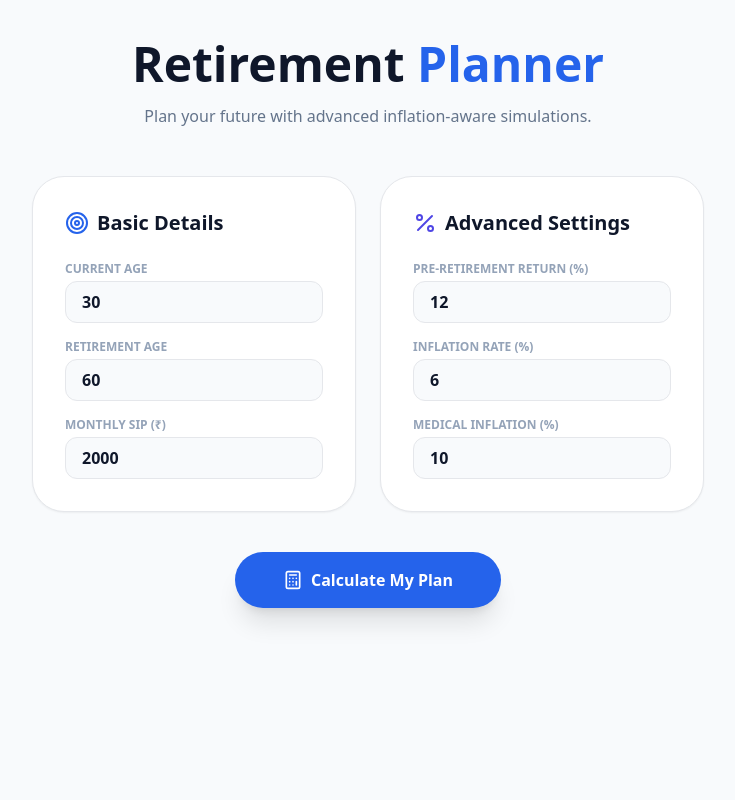
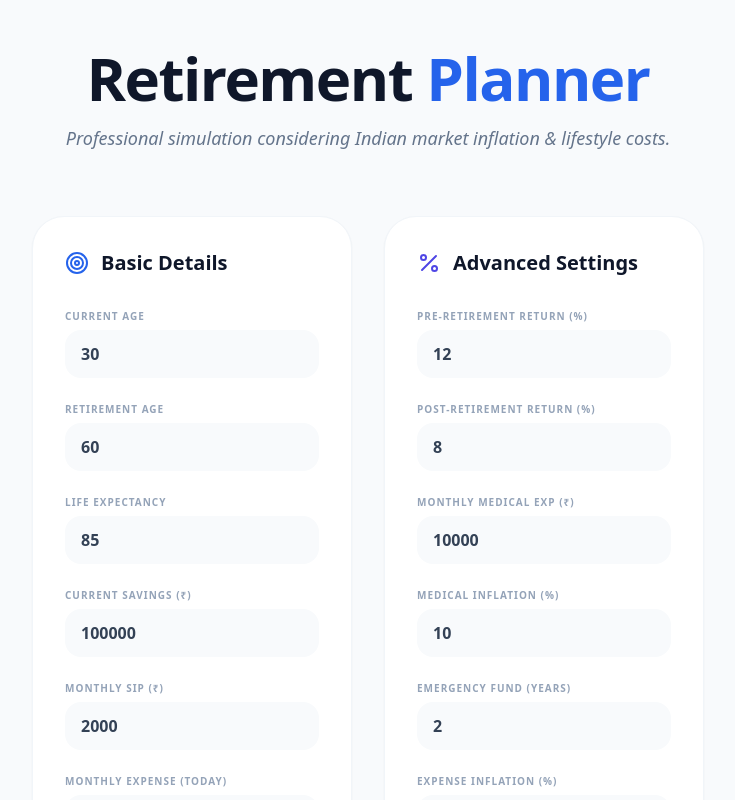
Before and after one commit to Mallikarjunrk2/RetirementCalculator, a Next.js app: page /retirement-calculator in a window 1280 px wide. Shown: the top 800 px of the page, without its empty margins (272-1007 px from the left). Built offline with nearby package versions, Linux system fonts and the light colour scheme.

Commit message:
Update RetirementCalculator.jsx

```diff
--- a/components/RetirementCalculator.jsx
+++ b/components/RetirementCalculator.jsx
@@ -1,8 +1,8 @@
 'use client';
 
 import React, { useState } from 'react';
-import { LineChart, Line, XAxis, YAxis, CartesianGrid, Tooltip, Legend, ResponsiveContainer, Area, AreaChart } from 'recharts';
-import { TrendingUp, AlertCircle, DollarSign, Calendar, Percent, Target, Calculator, ChevronRight, Info, ShieldCheck } from 'lucide-react';
+import { AreaChart, Area, XAxis, YAxis, CartesianGrid, Tooltip, ResponsiveContainer } from 'recharts';
+import { TrendingUp, DollarSign, Calendar, Percent, Target, Calculator, Info, ShieldCheck } from 'lucide-react';
 
 export default function RetirementCalculator() {
   const [inputs, setInputs] = useState({
@@ -38,7 +38,6 @@ export default function RetirementCalculator() {
     setAdvanced(prev => ({ ...prev, [field]: parseFloat(value) || 0 }));
   };
 
-  // Human readable currency formatter
   const formatCurrency = (value) => {
     if (value >= 10000000) return `${(value / 10000000).toFixed(2)} Cr`;
     if (value >= 100000) return `${(value / 100000).toFixed(2)} L`;
@@ -89,82 +88,120 @@ export default function RetirementCalculator() {
     setCalculations({
       totalCorpus, requiredCorpus, gap: totalRequired - totalCorpus,
       monthlyExpenseAtRetirement: totalMonthlyExpense, chartData,
-      yearsToRetirement, emergencyFund
+      yearsToRetirement, emergencyFund, totalRequired
     });
 
     setShowResults(true);
     setShowPopup(true);
-    setTimeout(() => setShowPopup(false), 3000);
-    setTimeout(() => document.getElementById('results-section')?.scrollIntoView({ behavior: 'smooth' }), 500);
+    setTimeout(() => setShowPopup(false), 3500);
+    setTimeout(() => {
+      document.getElementById('results-section')?.scrollIntoView({ behavior: 'smooth' });
+    }, 500);
   };
 
   return (
-    <div className="min-h-screen bg-[#F8FAFC] text-slate-900 pb-20">
-      <div className="max-w-7xl mx-auto px-4 py-10">
+    <div className="min-h-screen bg-[#F8FAFC] text-slate-900 font-sans pb-20 overflow-x-hidden">
+      {/* Emoji Popup Overlay */}
+      {showPopup && calculations && (
+        <div className="fixed inset-0 flex items-center justify-center z-[100] pointer-events-none px-4">
+          <div className="animate-[scale-in_0.3s_ease-out] bg-white rounded-[2.5rem] shadow-2xl p-8 max-w-sm text-center border-4 border-white pointer-events-auto">
+            {calculations.gap <= 0 ? (
+              <>
+                <div className="text-8xl mb-4 animate-bounce">🎉</div>
+                <h2 className="text-2xl font-black text-emerald-600 mb-2">Perfect!</h2>
+                <p className="text-slate-600">You're on track for a comfortable retirement!</p>
+              </>
+            ) : (
+              <>
+                <div className="text-8xl mb-4 animate-bounce">😟</div>
+                <h2 className="text-2xl font-black text-amber-600 mb-2">Shortfall!</h2>
+                <p className="text-slate-600">Gap: <span className="text-rose-600 font-bold">{formatCurrency(Math.abs(calculations.gap))}</span></p>
+                <p className="text-xs font-bold text-slate-400 mt-2">Adjust your plan below 👇</p>
+              </>
+            )}
+          </div>
+        </div>
+      )}
 
-        {/* Header */}
-        <div className="text-center mb-12">
-          <h1 className="text-4xl md:text-5xl font-black text-slate-900 mb-4">Retirement <span className="text-blue-600">Planner</span></h1>
-          <p className="text-slate-500 max-w-2xl mx-auto">Plan your future with advanced inflation-aware simulations.</p>
-        </div>
+      <div className="relative max-w-7xl mx-auto px-4 py-12 md:px-8">
+        <header className="text-center mb-16">
+          <h1 className="text-5xl md:text-6xl font-black text-slate-900 mb-4 tracking-tight">Retirement <span className="text-blue-600">Planner</span></h1>
+          <p className="text-slate-500 text-lg max-w-2xl mx-auto italic">Professional simulation considering Indian market inflation & lifestyle costs.</p>
+        </header>
 
-        {/* INPUT SECTION - Now Centered */}
-        <div className={`transition-all duration-500 ${showResults ? 'max-w-7xl' : 'max-w-2xl mx-auto'}`}>
-          <div className="grid grid-cols-1 md:grid-cols-2 gap-6 mb-10">
+        {/* INPUT PANEL - Centered Initial View */}
+        <div className={`transition-all duration-700 mx-auto ${showResults ? 'max-w-7xl' : 'max-w-2xl'}`}>
+          <div className="grid grid-cols-1 md:grid-cols-2 gap-8 mb-10">
             {/* Basic Details */}
-            <div className="bg-white rounded-[2rem] shadow-sm border p-8">
-              <h2 className="text-xl font-bold mb-6 flex items-center gap-2"><Target className="text-blue-600" /> Basic Details</h2>
-              <div className="space-y-4">
+            <section className="bg-white rounded-[2rem] shadow-sm border border-slate-100 p-8 hover:shadow-xl transition-shadow">
+              <h2 className="text-xl font-bold mb-8 flex items-center gap-3"><Target className="text-blue-600" /> Basic Details</h2>
+              <div className="grid gap-6">
+                {[
+                  { label: "Current Age", key: "currentAge" },
+                  { label: "Retirement Age", key: "retirementAge" },
+                  { label: "Life Expectancy", key: "lifeExpectancy" },
+                  { label: "Current Savings (₹)", key: "currentSavings" },
+                  { label: "Monthly SIP (₹)", key: "monthlyContribution" },
+                  { label: "Monthly Expense (Today)", key: "monthlyExpenseToday" },
+                  { label: "Inflation Rate (%)", key: "inflationRate" }
+                ].map((f) => (
+                  <div key={f.key}>
+                    <label className="text-[10px] font-black uppercase tracking-widest text-slate-400 mb-1.5 block">{f.label}</label>
+                    <input type="number" value={inputs[f.key]} onChange={(e) => handleInputChange(f.key, e.target.value)} className="w-full bg-slate-50 border-0 rounded-2xl px-4 py-3 font-bold text-slate-700 focus:ring-4 focus:ring-blue-100 transition-all outline-none" />
+                  </div>
+                ))}
+              </div>
+            </section>
+
+            {/* Advanced Settings */}
+            <section className="bg-white rounded-[2rem] shadow-sm border border-slate-100 p-8 hover:shadow-xl transition-shadow">
+              <h2 className="text-xl font-bold mb-8 flex items-center gap-3"><Percent className="text-indigo-600" /> Advanced Settings</h2>
+              <div className="grid gap-6">
+                {[
+                  { label: "Pre-Retirement Return (%)", key: "preRetirementReturn" },
+                  { label: "Post-Retirement Return (%)", key: "postRetirementReturn" },
+                  { label: "Monthly Medical Exp (₹)", key: "medicalExpenses" },
+                  { label: "Medical Inflation (%)", key: "medicalInflation" },
+                  { label: "Emergency Fund (Years)", key: "emergencyYears" },
+                  { label: "Expense Inflation (%)", key: "expenseInflation", target: "inputs" }
+                ].map((f) => (
+                  <div key={f.key}>
+                    <label className="text-[10px] font-black uppercase tracking-widest text-slate-400 mb-1.5 block">{f.label}</label>
+                    <input
+                      type="number"
+                      value={f.target === "inputs" ? inputs[f.key] : advanced[f.key]}
+                      onChange={(e) => f.target === "inputs" ? handleInputChange(f.key, e.target.value) : handleAdvancedChange(f.key, e.target.value)}
+                      className="w-full bg-slate-50 border-0 rounded-2xl px-4 py-3 font-bold text-slate-700 focus:ring-4 focus:ring-blue-100 transition-all outline-none"
+                    />
+                  </div>
+                ))}
                 <div>
-                  <label className="text-xs font-black uppercase text-slate-400 block mb-1">Current Age</label>
-                  <input type="number" value={inputs.currentAge} onChange={(e) => handleInputChange('currentAge', e.target.value)} className="w-full bg-slate-50 rounded-xl px-4 py-2 border font-bold outline-none" />
-                </div>
-                <div>
-                  <label className="text-xs font-black uppercase text-slate-400 block mb-1">Retirement Age</label>
-                  <input type="number" value={inputs.retirementAge} onChange={(e) => handleInputChange('retirementAge', e.target.value)} className="w-full bg-slate-50 rounded-xl px-4 py-2 border font-bold outline-none" />
-                </div>
-                <div>
-                  <label className="text-xs font-black uppercase text-slate-400 block mb-1">Monthly SIP (₹)</label>
-                  <input type="number" value={inputs.monthlyContribution} onChange={(e) => handleInputChange('monthlyContribution', e.target.value)} className="w-full bg-slate-50 rounded-xl px-4 py-2 border font-bold outline-none" />
+                  <label className="text-[10px] font-black uppercase tracking-widest text-slate-400 mb-1.5 block">Lifestyle Adjustment</label>
+                  <select value={advanced.lifestyleChange} onChange={(e) => handleAdvancedChange('lifestyleChange', e.target.value)} className="w-full bg-slate-50 border-0 rounded-2xl px-4 py-3 font-bold text-slate-700 focus:ring-4 focus:ring-blue-100 outline-none">
+                    <option value="0.8">80% - Comfortable</option>
+                    <option value="1.0">100% - Same as today</option>
+                  </select>
                 </div>
               </div>
-            </div>
-
-            {/* Advanced Settings */}
-            <div className="bg-white rounded-[2rem] shadow-sm border p-8">
-              <h2 className="text-xl font-bold mb-6 flex items-center gap-2"><Percent className="text-indigo-600" /> Advanced Settings</h2>
-              <div className="space-y-4">
-                <div>
-                  <label className="text-xs font-black uppercase text-slate-400 block mb-1">Pre-Retirement Return (%)</label>
-                  <input type="number" value={advanced.preRetirementReturn} onChange={(e) => handleAdvancedChange('preRetirementReturn', e.target.value)} className="w-full bg-slate-50 rounded-xl px-4 py-2 border font-bold outline-none" />
-                </div>
-                <div>
-                  <label className="text-xs font-black uppercase text-slate-400 block mb-1">Inflation Rate (%)</label>
-                  <input type="number" value={inputs.inflationRate} onChange={(e) => handleInputChange('inflationRate', e.target.value)} className="w-full bg-slate-50 rounded-xl px-4 py-2 border font-bold outline-none" />
-                </div>
-                <div>
-                  <label className="text-xs font-black uppercase text-slate-400 block mb-1">Medical Inflation (%)</label>
-                  <input type="number" value={advanced.medicalInflation} onChange={(e) => handleAdvancedChange('medicalInflation', e.target.value)} className="w-full bg-slate-50 rounded-xl px-4 py-2 border font-bold outline-none" />
-                </div>
-              </div>
-            </div>
+            </section>
           </div>
 
           <div className="flex justify-center mb-16">
-            <button onClick={calculateRetirement} className="bg-blue-600 hover:bg-blue-700 text-white font-black py-4 px-12 rounded-full shadow-xl transition-transform active:scale-95 flex items-center gap-2">
-              <Calculator size={20} /> Calculate My Plan
+            <button onClick={calculateRetirement} className="bg-blue-600 hover:bg-blue-700 text-white font-black py-5 px-16 rounded-[2rem] shadow-2xl shadow-blue-200 transition-all active:scale-95 flex items-center gap-3 text-lg group">
+              <Calculator size={24} /> Calculate My Retirement Plan
+              <ChevronRight className="group-hover:translate-x-1 transition-transform" />
             </button>
           </div>
         </div>
 
-        {/* RESULTS SECTION - Below Side by Side */}
+        {/* RESULTS - Below Side-by-Side */}
         {showResults && calculations && (
-          <div id="results-section" className="animate-in fade-in slide-in-from-bottom-10 duration-700">
+          <div id="results-section" className="animate-in fade-in slide-in-from-bottom-12 duration-1000">
             <div className="grid lg:grid-cols-2 gap-8 mb-10">
-              {/* Wealth Chart */}
-              <div className="bg-white rounded-[2.5rem] shadow-sm border p-8">
-                <h2 className="text-xl font-bold mb-6">Wealth Projection</h2>
-                <div className="h-[350px]">
+              {/* Chart Card */}
+              <div className="bg-white rounded-[3rem] shadow-sm border border-slate-100 p-8">
+                <h2 className="text-xl font-bold mb-10 flex items-center gap-2"><TrendingUp className="text-blue-500" /> Wealth Trajectory</h2>
+                <div className="h-[400px]">
                   <ResponsiveContainer width="100%" height="100%">
                     <AreaChart data={calculations.chartData}>
                       <defs>
@@ -173,70 +210,65 @@ export default function RetirementCalculator() {
                           <stop offset="95%" stopColor="#3b82f6" stopOpacity={0}/>
                         </linearGradient>
                       </defs>
-                      <XAxis dataKey="age" tick={{fontSize: 12, fontWeight: 600}} axisLine={false} tickLine={false} label={{ value: 'Age', position: 'insideBottom', offset: -5 }} />
-                      <YAxis tickFormatter={(v) => `${(v/10000000).toFixed(1)}Cr`} tick={{fontSize: 12, fontWeight: 600}} axisLine={false} tickLine={false} />
+                      <CartesianGrid strokeDasharray="3 3" vertical={false} stroke="#f1f5f9" />
+                      <XAxis dataKey="age" axisLine={false} tickLine={false} tick={{fill: '#94a3b8', fontSize: 12, fontWeight: 700}} dy={10} />
+                      <YAxis tickFormatter={(v) => `${(v/10000000).toFixed(1)}Cr`} axisLine={false} tickLine={false} tick={{fill: '#94a3b8', fontSize: 12, fontWeight: 700}} />
                       <Tooltip
-                        formatter={(value) => [formatCurrency(value), "Wealth"]}
+                        formatter={(value) => [formatCurrency(value), "Net Wealth"]}
                         labelFormatter={(label) => `Age: ${label}`}
-                        contentStyle={{ borderRadius: '15px', border: 'none', boxShadow: '0 10px 15px -3px rgba(0,0,0,0.1)' }}
+                        contentStyle={{ borderRadius: '20px', border: 'none', boxShadow: '0 20px 25px -5px rgba(0,0,0,0.1)' }}
                       />
-                      <Area type="monotone" dataKey="wealth" stroke="#3b82f6" strokeWidth={3} fill="url(#colorWealth)" />
+                      <Area type="monotone" dataKey="wealth" stroke="#3b82f6" strokeWidth={4} fill="url(#colorWealth)" />
                     </AreaChart>
                   </ResponsiveContainer>
                 </div>
               </div>
 
-              {/* Insights and Recommendations */}
+              {/* Insights & Recommendations */}
               <div className="space-y-6">
-                <div className="bg-slate-900 text-white rounded-[2.5rem] p-8 flex justify-between items-center">
-                  <div>
-                    <p className="text-slate-400 text-xs font-bold uppercase tracking-widest mb-1">Target Corpus Needed</p>
-                    <p className="text-4xl font-black">{formatCurrency(calculations.requiredCorpus)}</p>
+                <div className="grid grid-cols-2 gap-4">
+                  <div className="bg-slate-900 rounded-[2.5rem] p-8 text-white">
+                    <p className="text-[10px] font-black uppercase tracking-widest text-slate-400 mb-1">Target Needed</p>
+                    <p className="text-3xl font-black">{formatCurrency(calculations.totalRequired)}</p>
                   </div>
-                  <div className="text-right">
-                    <p className="text-slate-400 text-xs font-bold uppercase tracking-widest mb-1">You'll Have</p>
-                    <p className="text-2xl font-bold text-blue-400">{formatCurrency(calculations.totalCorpus)}</p>
+                  <div className={`rounded-[2.5rem] p-8 ${calculations.gap <= 0 ? 'bg-emerald-500 text-white' : 'bg-rose-100 text-rose-900'}`}>
+                    <p className="text-[10px] font-black uppercase tracking-widest opacity-60 mb-1">{calculations.gap <= 0 ? 'Surplus' : 'Shortfall'}</p>
+                    <p className="text-3xl font-black">{formatCurrency(Math.abs(calculations.gap))}</p>
                   </div>
                 </div>
 
-                {/* Intelligent Recommendations */}
-                <div className="bg-white rounded-[2.5rem] shadow-sm border p-8">
-                  <h2 className="text-xl font-bold mb-6 flex items-center gap-2">💡 Recommendations</h2>
-                  <div className="space-y-4">
+                <div className="bg-white rounded-[2.5rem] shadow-sm border border-slate-100 p-10">
+                  <h2 className="text-xl font-bold mb-8 flex items-center gap-2">💡 Suggestions</h2>
+                  <div className="space-y-6">
                     {calculations.gap > 0 ? (
                       <>
-                        <div className="p-4 bg-blue-50 rounded-2xl border border-blue-100 flex gap-4 items-center">
-                          <div className="w-10 h-10 bg-blue-600 rounded-full flex items-center justify-center text-white font-black">1</div>
+                        <div className="flex gap-5 items-start">
+                          <div className="w-10 h-10 rounded-full bg-blue-100 text-blue-600 flex items-center justify-center font-black flex-shrink-0">1</div>
                           <div>
-                            <p className="font-bold">Increase Monthly SIP</p>
-                            <p className="text-sm text-slate-500">Add ₹{Math.round(calculations.gap / (calculations.yearsToRetirement * 12 * 2))} more to your SIP to reach the goal faster.</p>
+                            <p className="font-bold text-slate-800">Increase SIP</p>
+                            <p className="text-sm text-slate-500">Adding ₹{Math.round(calculations.gap / (calculations.yearsToRetirement * 240))} to your monthly SIP significantly bridges the gap.</p>
                           </div>
                         </div>
-
-                        {/* Smart Logic for Work Years */}
-                        {(inputs.retirementAge + Math.ceil(calculations.gap / (inputs.monthlyContribution * 12))) < 80 ? (
-                          <div className="p-4 bg-emerald-50 rounded-2xl border border-emerald-100 flex gap-4 items-center">
-                            <div className="w-10 h-10 bg-emerald-600 rounded-full flex items-center justify-center text-white font-black">2</div>
+                        {inputs.retirementAge + 5 <= 80 ? (
+                          <div className="flex gap-5 items-start">
+                            <div className="w-10 h-10 rounded-full bg-emerald-100 text-emerald-600 flex items-center justify-center font-black flex-shrink-0">2</div>
                             <div>
-                              <p className="font-bold">Slightly Delay Retirement</p>
-                              <p className="text-sm text-slate-500">Extending your career to age {Math.min(75, inputs.retirementAge + 3)} significantly builds your corpus.</p>
+                              <p className="font-bold text-slate-800">Work 3-5 More Years</p>
+                              <p className="text-sm text-slate-500">Delaying retirement to age {inputs.retirementAge + 3} reduces the corpus needed and adds more time for compounding.</p>
                             </div>
                           </div>
                         ) : (
-                          <div className="p-4 bg-amber-50 rounded-2xl border border-amber-100 flex gap-4 items-center">
-                            <div className="w-10 h-10 bg-amber-600 rounded-full flex items-center justify-center text-white font-black">2</div>
+                          <div className="flex gap-5 items-start">
+                            <div className="w-10 h-10 rounded-full bg-indigo-100 text-indigo-600 flex items-center justify-center font-black flex-shrink-0">2</div>
                             <div>
-                              <p className="font-bold">Diversify Portfolio</p>
-                              <p className="text-sm text-slate-500">Consider equity for higher returns ({inputs.expectedReturn + 2}%) to hit your {formatCurrency(calculations.requiredCorpus)} target.</p>
+                              <p className="font-bold text-slate-800">Adjust Expectations</p>
+                              <p className="text-sm text-slate-500">Consider a portfolio targeting {advanced.preRetirementReturn + 2}% returns to reach your target by age {inputs.retirementAge}.</p>
                             </div>
                           </div>
                         )}
                       </>
                     ) : (
-                      <div className="text-center py-6">
-                        <div className="text-4xl mb-2">🎉</div>
-                        <p className="font-bold text-emerald-600">Your plan is perfect! No adjustments needed.</p>
-                      </div>
+                      <p className="font-bold text-emerald-600 text-center py-10">Excellent! Your current plan fully covers your retirement needs.</p>
                     )}
                   </div>
                 </div>
@@ -245,6 +277,17 @@ export default function RetirementCalculator() {
           </div>
         )}
       </div>
+
+      <style jsx>{`
+        @keyframes scale-in {
+          0% { transform: scale(0.5); opacity: 0; }
+          100% { transform: scale(1); opacity: 1; }
+        }
+      `}</style>
     </div>
   );
 }
+
+function ChevronRight(props) {
+  return <svg {...props} xmlns="http://www.w3.org/2000/svg" width="24" height="24" viewBox="0 0 24 24" fill="none" stroke="currentColor" strokeWidth="2" strokeLinecap="round" strokeLinejoin="round"><path d="m9 18 6-6-6-6"/></svg>;
+}
```
